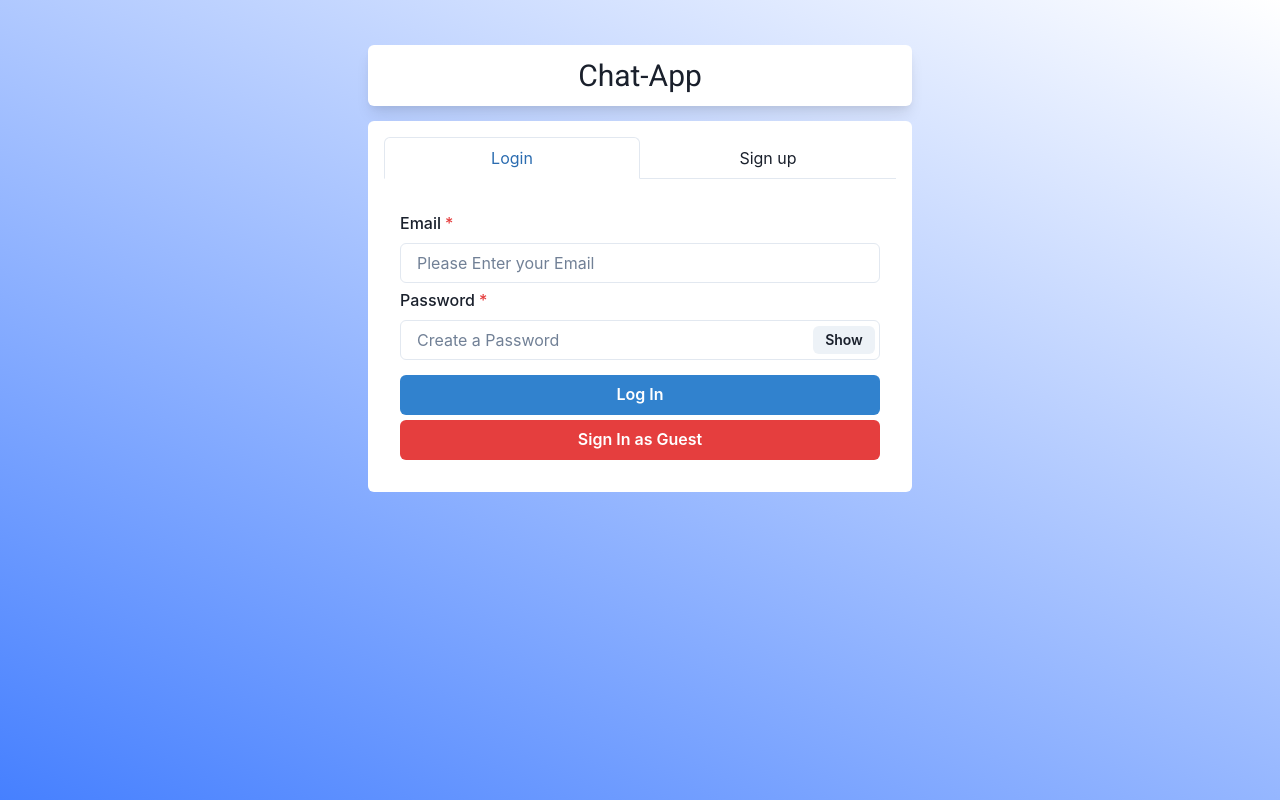
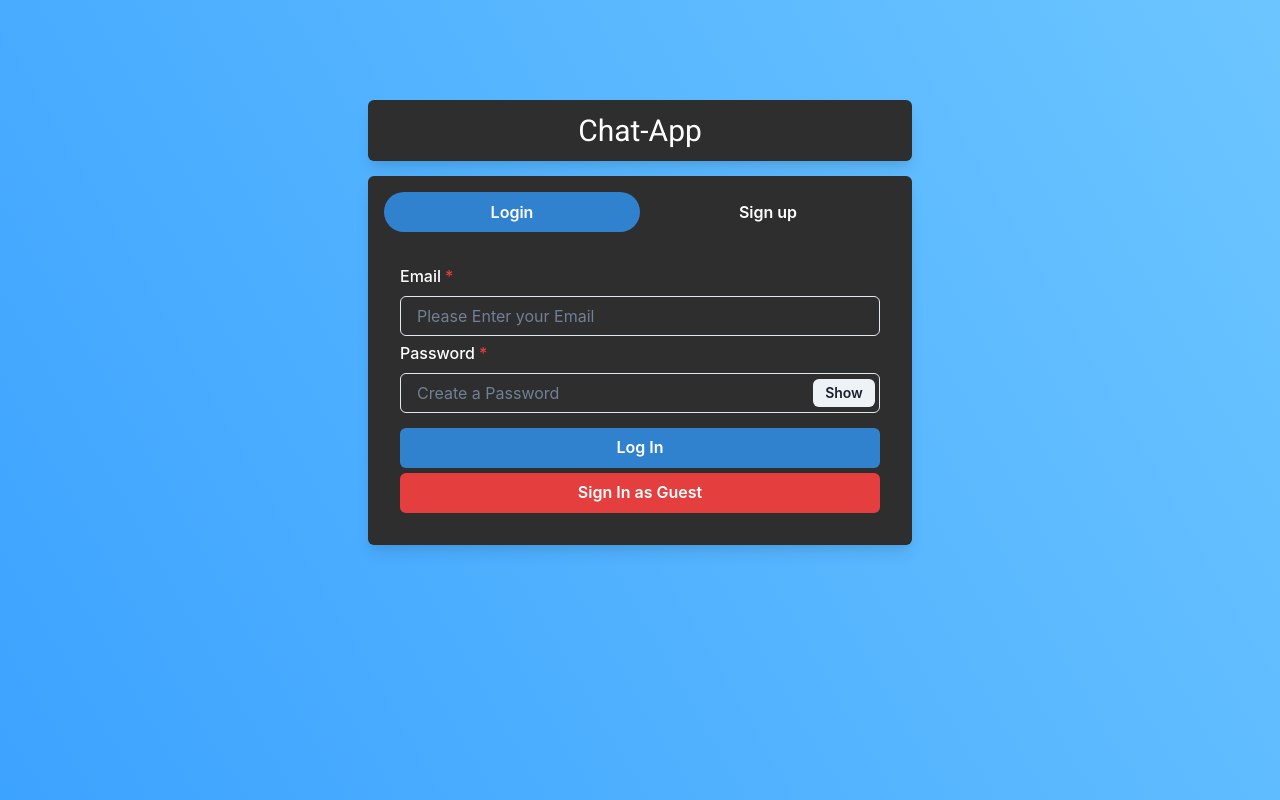
Before and after one commit to KobyEthan/MERN-chat-app, a React (Create React App) app in the folder frontend/: page / in a window 1280 px wide. Built offline with nearby package versions, Linux system fonts and the light colour scheme.

Commit message:
Fixed some bugs and restyled most of the app.

```diff
--- a/frontend/src/Pages/Home.js
+++ b/frontend/src/Pages/Home.js
@@ -26,24 +26,36 @@ const Home = () => {
   return (
     <Container maxW="xl" centerContent>
       <Box
-        d="flex"
-        align="center"
+        display="flex"
+        justifyContent="center"
         boxShadow="lg"
         p={2}
         w="100%"
-        m="45px 0 15px"
+        m="100px 0 15px"
         rounded="md"
-        bg="white"
+        className="box"
       >
         <Text fontSize="3xl" fontFamily="roboto">
           Chat-App
         </Text>
       </Box>
-      <Box w="100%" bg="white" p={4} rounded="md">
-        <Tabs variant="enclosed">
+      <Box w="100%" className="box" p={4} rounded="md" boxShadow="lg">
+        <Tabs variant="soft-rounded">
           <TabList mb="1em">
-            <Tab width="50%">Login</Tab>
-            <Tab width="50%">Sign up</Tab>
+            <Tab
+              _selected={{ color: "white", bg: "blue.500" }}
+              color="white"
+              width="50%"
+            >
+              Login
+            </Tab>
+            <Tab
+              _selected={{ color: "white", bg: "blue.500" }}
+              color="white"
+              width="50%"
+            >
+              Sign up
+            </Tab>
           </TabList>
           <TabPanels>
             <TabPanel>
--- a/frontend/src/app.css
+++ b/frontend/src/app.css
@@ -1,11 +1,31 @@
 @import url("https://fonts.googleapis.com/css2?family=Roboto:ital,wght@0,100;0,300;0,400;0,500;0,700;0,900;1,100;1,300;1,400;1,500;1,700;1,900&display=swap");
+
+:root {
+  --gradient: linear-gradient(60deg, rgb(0, 119, 255), rgb(119, 205, 255));
+}
 
 .App {
   display: flex;
   min-height: 100vh;
-  background-image: -webkit-linear-gradient(65deg, rgb(70, 128, 255), white);
+  background-image: var(--gradient);
   background-size: cover;
   background-position: center;
+  background-size: 300%;
+  animation: bg-animation 10s infinite alternate;
+}
+
+@keyframes bg-animation {
+  0% {
+    background-position: left;
+  }
+  100% {
+    background-position: right;
+  }
+}
+
+.box {
+  background-color: #2e2e2e;
+  color: white;
 }
 
 ::-webkit-scrollbar {
--- a/frontend/src/components/Authentication/Login.js
+++ b/frontend/src/components/Authentication/Login.js
@@ -6,6 +6,7 @@ import { Button } from "@chakra-ui/button";
 import { useToast } from "@chakra-ui/react";
 import axios from "axios";
 import { useHistory } from "react-router-dom";
+import { ChatState } from "../../Context/ChatProvider";
 
 const Login = () => {
   const [email, setEmail] = useState();
@@ -15,6 +16,7 @@ const Login = () => {
 
   const toast = useToast();
   const history = useHistory();
+  const { setUser } = ChatState();
 
   const handleclick = () => setShow(!show);
 
@@ -51,9 +53,10 @@ const Login = () => {
         isCloseable: true,
         position: "top",
       });
+      setUser(data);
       localStorage.setItem("userInfo", JSON.stringify(data));
       setLoading(false);
-      window.location.reload();
+      history.push("/chats");
     } catch (error) {
       toast({
         title: "An error occured during login",
@@ -116,7 +119,7 @@ const Login = () => {
         colorScheme="red"
         width="100%"
         onClick={() => {
-          setEmail("guest@guest.com");
+          setEmail("guest@example.com");
           setPassword("123456");
         }}
       >
--- a/frontend/src/components/Authentication/SignUp.js
+++ b/frontend/src/components/Authentication/SignUp.js
@@ -6,6 +6,7 @@ import { Button } from "@chakra-ui/button";
 import { useToast } from "@chakra-ui/react";
 import axios from "axios";
 import { useHistory } from "react-router-dom";
+import { ChatState } from "../../Context/ChatProvider";
 
 const SignUp = () => {
   const [name, setName] = useState();
@@ -18,6 +19,7 @@ const SignUp = () => {
 
   const toast = useToast();
   const history = useHistory();
+  const { setUser } = ChatState();
 
   const handleclick = () => setShow(!show);
 
@@ -110,6 +112,7 @@ const SignUp = () => {
         position: "top",
       });
 
+      setUser(data);
       localStorage.setItem("userInfo", JSON.stringify(data));
       setLoading(false);
       history.push("/chats");
--- a/frontend/src/components/ChatBox.js
+++ b/frontend/src/components/ChatBox.js
@@ -13,9 +13,9 @@ const ChatBox = ({ fetchAgain, setFetchAgain }) => {
       alignItems={"center"}
       flexDir="column"
       p={3}
-      bg={"white"}
+      className="box"
       borderRadius={"lg"}
-      borderWidth={"1px"}
+      borderWidth={"0px"}
     >
       <SingleChat fetchAgain={fetchAgain} setFetchAgain={setFetchAgain} />
     </Box>
--- a/frontend/src/components/MyChats.js
+++ b/frontend/src/components/MyChats.js
@@ -45,10 +45,10 @@ const MyChats = ({ fetchAgain }) => {
       flexDir={"column"}
       alignItems={"center"}
       p={3}
-      bg="white"
+      className="box"
       width={{ base: "100%", md: "31%" }}
       borderRadius={"lg"}
-      borderWidth={"1px"}
+      borderWidth={"0px"}
     >
       <Box
         pb={3}
@@ -76,7 +76,6 @@ const MyChats = ({ fetchAgain }) => {
         display={"flex"}
         flexDir={"column"}
         padding={3}
-        bg="#F8F8F8"
         width={"100%"}
         height={"100%"}
         borderRadius={"lg"}
--- a/frontend/src/components/Other/GroupChatModal.js
+++ b/frontend/src/components/Other/GroupChatModal.js
@@ -140,7 +140,7 @@ const GroupChatModal = ({ children }) => {
         <ModalContent>
           <ModalHeader
             fontSize={"35px"}
-            fontFamily={"Work sans"}
+            fontFamily={"Roboto"}
             display={"flex"}
             justifyContent={"center"}
           >
--- a/frontend/src/components/Other/ProfileModal.js
+++ b/frontend/src/components/Other/ProfileModal.js
@@ -45,7 +45,7 @@ const ProfileModal = ({ user, children }) => {
             <Image
               borderRadius={"full"}
               boxSize={"150px"}
-              src={user.pic}
+              src={user.profilePic}
               alt={user.name}
             />
             <Text fontSize={{ base: "28px", md: "30px" }} fontFamily={"Roboto"}>
--- a/frontend/src/components/Other/SideBar.js
+++ b/frontend/src/components/Other/SideBar.js
@@ -124,10 +124,10 @@ const SideBar = () => {
         display={"flex"}
         justifyContent="space-between"
         alignItems="center"
-        bg="white"
+        className="box"
         w="100%"
-        p="5px 10px 5px 10px"
-        borderWidth="5px"
+        p="5px"
+        borderWidth="0px"
       >
         <Tooltip
           label="Search Users to chat with"
@@ -135,8 +135,8 @@ const SideBar = () => {
           placement="bottom-end"
         >
           <Button variant="ghost" onClick={onOpen}>
-            <i className="fas fa-search"></i>
-            <Text d={{ base: "none", md: "flex" }} px="4">
+            <i className="fas fa-search" style={{ color: "white" }}></i>
+            <Text d={{ base: "none", md: "flex" }} color={"white"} px="4">
               Search Users
             </Text>
           </Button>
@@ -149,7 +149,7 @@ const SideBar = () => {
             <MenuButton p={1}>
               <BellIcon fontSize={"2xl"} margin={1} />
             </MenuButton>
-            <MenuList pl={5}>
+            <MenuList style={{ color: "black" }} pl={5}>
               {!notification.length && "No New Messages"}
               {notification.map((notif) => (
                 <MenuItem
@@ -177,10 +177,12 @@ const SideBar = () => {
             </MenuButton>
             <MenuList>
               <ProfileModal user={user}>
-                <MenuItem>My Profile</MenuItem>
+                <MenuItem color="black">My Profile</MenuItem>
               </ProfileModal>
               <MenuDivider />
-              <MenuItem onClick={handleLogout}>Logout</MenuItem>
+              <MenuItem color="red" onClick={handleLogout}>
+                Logout
+              </MenuItem>
             </MenuList>
           </Menu>
         </div>
@@ -189,7 +191,7 @@ const SideBar = () => {
       <Drawer placement="left" onClose={onClose} isOpen={isOpen}>
         <DrawerOverlay />
         <DrawerContent>
-          <DrawerHeader borderBottomWidth={"1px"}>Search User</DrawerHeader>
+          <DrawerHeader borderBottomWidth={"1px"}>Search Users</DrawerHeader>
 
           <DrawerBody>
             <Box diasplay="flex" pb={2}>
--- a/frontend/src/components/ScrollableChat.js
+++ b/frontend/src/components/ScrollableChat.js
@@ -31,6 +31,7 @@ const ScrollableChat = ({ messages }) => {
             )}
             <span
               style={{
+                color: "black",
                 backgroundColor: `${
                   m.sender._id === user._id ? "#BEE3F8" : "#B9F5D0"
                 }`,
--- a/frontend/src/components/SingleChat.js
+++ b/frontend/src/components/SingleChat.js
@@ -109,21 +109,18 @@ const SingleChat = ({ fetchAgain, setFetchAgain }) => {
     socket.on("connected", () => setSocketConnected(true));
     socket.on("typing", () => setIsTyping(true));
     socket.on("stop typing", () => setIsTyping(false));
-
-    // eslint-disable-next-line
   }, []);
 
   useEffect(() => {
     fetchMessages();
 
     selectedChatCompare = selectedChat;
-    // eslint-disable-next-line
   }, [selectedChat]);
 
   useEffect(() => {
     socket.on("message recieved", (newMessageRecieved) => {
       if (
-        !selectedChatCompare || // if chat is not selected or doesn't match current chat
+        !selectedChatCompare ||
         selectedChatCompare._id !== newMessageRecieved.chat._id
       ) {
         if (!notification.includes(newMessageRecieved)) {
@@ -229,7 +226,6 @@ const SingleChat = ({ fetchAgain, setFetchAgain }) => {
                 <div>
                   <Lottie
                     options={defaultOptions}
-                    // height={50}
                     width={70}
                     style={{ marginBottom: 15, marginLeft: 0 }}
                   />
@@ -243,6 +239,7 @@ const SingleChat = ({ fetchAgain, setFetchAgain }) => {
                 placeholder="Enter a message.."
                 value={newMessage}
                 onChange={typingHandler}
+                color={"black"}
               />
             </FormControl>
           </Box>
```
Also changed, not shown: frontend/src/index.css (deleted).
